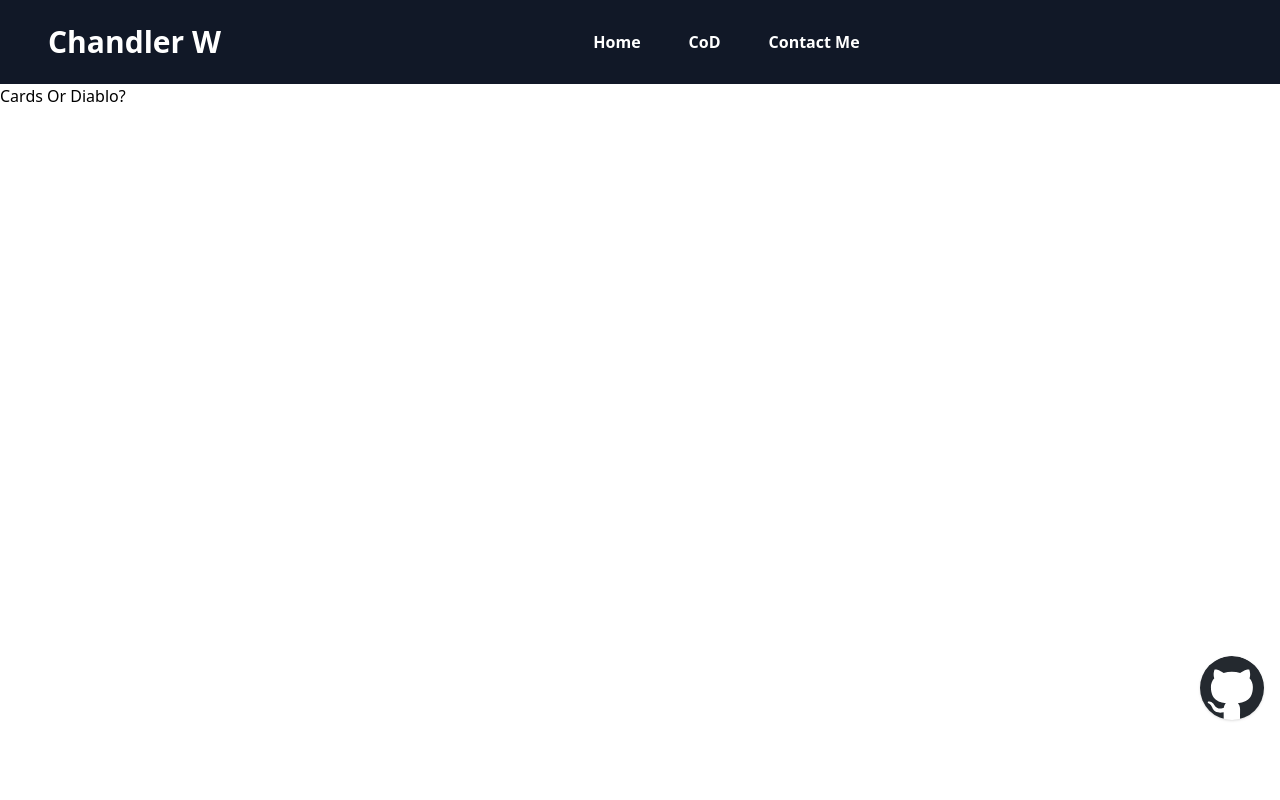
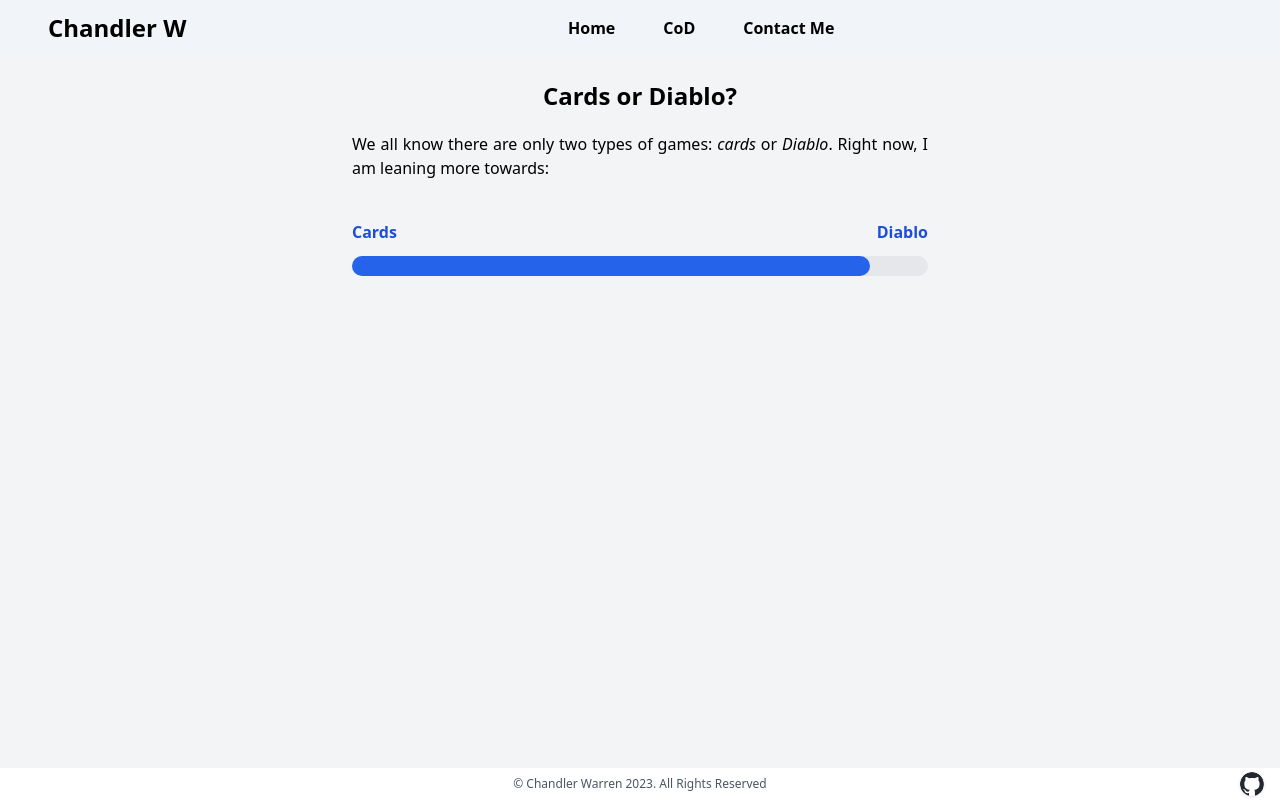
Before and after one commit to cwarren714/chandler-site, a PHP site: page /cards-or-diablo in a window 1280 px wide. Run offline with PHP 8.4, Linux system fonts and the light colour scheme.

Commit message:
working dark mode, cards or diablo

```diff
--- a/components/footer.php
+++ b/components/footer.php
@@ -1,8 +1,13 @@
-<footer class="bg-white dark:bg-gray-900 fixed bottom-0 w-full">
-    <div class="container flex flex-col items-center justify-between p-6 mx-auto space-y-4 sm:space-y-0 sm:flex-row">
-
-        <p class="text-sm text-gray-600 dark:text-gray-300">© Copyright 2023. All Rights Reserved</p>
-
+<footer class="bg-white dark:bg-gray-900 fixed bottom-0 w-full h-15">
+    <div class="container flex flex-col justify-center items-center p-2 mx-auto space-y-4 sm:space-y-0 sm:flex-row">
+        <p class="text-xs text-gray-600 dark:text-gray-300">© Chandler Warren 2023. All Rights Reserved</p>
+    </div>
+    <div class="absolute bottom-0 mb-1 right-0  mr-4 z-10">
+        <div>
+            <a title="View the PAT stack" href="https://github.com/cwarren714/chandler-site" target="_blank" class="block w-6 h-6 rounded-full transition-all shadow hover:shadow-lg transform hover:scale-110 hover:rotate-12">
+                <img class="object-cover object-center w-full h-full rounded-full" x-bind:src="darkMode==='dark' ? './assets/github-mark-white.svg' : './assets/github-mark.svg'" />
+            </a>
+        </div>
     </div>
 </footer>
 
--- a/components/header.php
+++ b/components/header.php
@@ -9,3 +9,4 @@
     <link href="./dist/output.css" rel="stylesheet">
     <script defer src="https://cdn.jsdelivr.net/npm/alpinejs@3.x.x/dist/cdn.min.js"></script>
 </head>
+<?php include './components/navbar.php'; ?>
--- a/components/navbar.php
+++ b/components/navbar.php
@@ -1,9 +1,8 @@
 <div class="flex flex-wrap place-items-center">
     <section class="relative mx-auto">
-        <!-- navbar -->
-        <nav class="flex justify-between bg-gray-900 text-white w-screen">
-            <div class="px-5 xl:px-12 py-6 flex w-full items-center">
-                <a class="text-3xl font-bold font-heading" href="#">
+        <nav class="flex justify-between bg-slate-100 dark:bg-gray-900 dark:text-white w-screen">
+            <div class="px-5 xl:px-12 py-3 flex w-full items-center">
+                <a class="text-2xl font-bold font-heading" href="/">
                     Chandler W
                 </a>
                 <!-- Nav Links -->
@@ -14,9 +13,27 @@
                     <li><a class="hover:text-gray-200" href="/cards-or-diablo">CoD</a></li>
                     <li><a class="hover:text-gray-200" href="/contact">Contact Me</a></li>
                 </ul>
+                <div class="flex justify-center align-middle ml-4 mt-2">
+                    <div x-show="darkMode == 'dark'">
+                        <button x-on:click="darkMode = 'light'">
+                            <svg xmlns="http://www.w3.org/2000/svg" x-bind:class="{'border-2 border-red/50': darkMode === 'light'}" class="w-6 h-6 p-1 text-gray-700 transition rounded-full cursor-pointer bg-gray-50 hover:bg-gray-200" fill="none" viewBox="0 0 24 24" stroke="currentColor" stroke-width="2">
+                                <path stroke-linecap="round" stroke-linejoin="round" d="M12 3v1m0 16v1m9-9h-1M4 12H3m15.364 6.364l-.707-.707M6.343 6.343l-.707-.707m12.728 0l-.707.707M6.343 17.657l-.707.707M16 12a4 4 0 11-8 0 4 4 0 018 0z" />
+                            </svg>
+                            <span class="sr-only">light</span>
+                        </button>
+                    </div>
+
+                    <div x-show="darkMode == 'light'">
+                        <button x-on:click="darkMode = 'dark'">
+                            <svg xmlns="http://www.w3.org/2000/svg" x-bind:class="{'border-2 border-red/50': darkMode === 'dark'}" class="w-6 h-6 p-1 text-gray-100 transition bg-gray-700 rounded-full cursor-pointer dark:hover:bg-gray-600" viewBox="0 0 20 20" fill="currentColor">
+                                <path d="M17.293 13.293A8 8 0 016.707 2.707a8.001 8.001 0 1010.586 10.586z" />
+                            </svg>
+                            <span class="sr-only">dark</span>
+                        </button>
+                    </div>
+                </div>
 
             </div>
-
             <a class="navbar-burger self-center mr-12 xl:hidden" href="#">
                 <svg xmlns="http://www.w3.org/2000/svg" class="h-6 w-6 hover:text-gray-200" fill="none" viewBox="0 0 24 24" stroke="currentColor">
                     <path stroke-linecap="round" stroke-linejoin="round" stroke-width="2" d="M4 6h16M4 12h16M4 18h16" />
@@ -26,10 +43,3 @@
 
     </section>
 </div>
-<div class="absolute bottom-0 right-0 mb-20 mr-4 z-10">
-    <div>
-        <a title="View the PAT stack" href="https://github.com/cwarren714/chandler-site" target="_blank" class="block w-16 h-16 rounded-full transition-all shadow hover:shadow-lg transform hover:scale-110 hover:rotate-12">
-            <img class="object-cover object-center w-full h-full rounded-full" src="./assets/github-mark.svg" />
-        </a>
-    </div>
-</div>
--- a/dist/output.css
+++ b/dist/output.css
@@ -623,6 +623,21 @@ video {
   margin-right: 0.5rem;
 }
 
+.my-6 {
+  margin-top: 1.5rem;
+  margin-bottom: 1.5rem;
+}
+
+.mx-4 {
+  margin-left: 1rem;
+  margin-right: 1rem;
+}
+
+.my-5 {
+  margin-top: 1.25rem;
+  margin-bottom: 1.25rem;
+}
+
 .mb-4 {
   margin-bottom: 1rem;
 }
@@ -663,6 +678,38 @@ video {
   margin-bottom: 5rem;
 }
 
+.ml-4 {
+  margin-left: 1rem;
+}
+
+.mt-1 {
+  margin-top: 0.25rem;
+}
+
+.mt-2 {
+  margin-top: 0.5rem;
+}
+
+.mt-5 {
+  margin-top: 1.25rem;
+}
+
+.mb-10 {
+  margin-bottom: 2.5rem;
+}
+
+.mb-1 {
+  margin-bottom: 0.25rem;
+}
+
+.mt-10 {
+  margin-top: 2.5rem;
+}
+
+.mb-3 {
+  margin-bottom: 0.75rem;
+}
+
 .block {
   display: block;
 }
@@ -731,8 +798,36 @@ video {
   width: auto;
 }
 
+.w-12 {
+  width: 3rem;
+}
+
+.w-10 {
+  width: 2.5rem;
+}
+
+.w-2\/3 {
+  width: 66.666667%;
+}
+
 .max-w-lg {
   max-width: 32rem;
+}
+
+.max-w-3xl {
+  max-width: 48rem;
+}
+
+.max-w-2xl {
+  max-width: 42rem;
+}
+
+.max-w-xl {
+  max-width: 36rem;
+}
+
+.max-w-\[343px\] {
+  max-width: 343px;
 }
 
 .shrink-0 {
@@ -847,6 +959,21 @@ video {
   background-color: rgb(55 65 81 / var(--tw-bg-opacity));
 }
 
+.bg-slate-100 {
+  --tw-bg-opacity: 1;
+  background-color: rgb(241 245 249 / var(--tw-bg-opacity));
+}
+
+.bg-blue-600 {
+  --tw-bg-opacity: 1;
+  background-color: rgb(37 99 235 / var(--tw-bg-opacity));
+}
+
+.bg-gray-200 {
+  --tw-bg-opacity: 1;
+  background-color: rgb(229 231 235 / var(--tw-bg-opacity));
+}
+
 .fill-current {
   fill: currentColor;
 }
@@ -867,6 +994,10 @@ video {
 
 .p-6 {
   padding: 1.5rem;
+}
+
+.p-2 {
+  padding: 0.5rem;
 }
 
 .px-4 {
@@ -899,8 +1030,44 @@ video {
   padding-bottom: 1.5rem;
 }
 
+.py-3 {
+  padding-top: 0.75rem;
+  padding-bottom: 0.75rem;
+}
+
+.px-3 {
+  padding-left: 0.75rem;
+  padding-right: 0.75rem;
+}
+
+.px-8 {
+  padding-left: 2rem;
+  padding-right: 2rem;
+}
+
+.py-4 {
+  padding-top: 1rem;
+  padding-bottom: 1rem;
+}
+
+.pt-10 {
+  padding-top: 2.5rem;
+}
+
+.text-left {
+  text-align: left;
+}
+
 .text-center {
   text-align: center;
+}
+
+.text-justify {
+  text-align: justify;
+}
+
+.align-middle {
+  vertical-align: middle;
 }
 
 .text-2xl {
@@ -918,6 +1085,21 @@ video {
   line-height: 1.25rem;
 }
 
+.text-xs {
+  font-size: 0.75rem;
+  line-height: 1rem;
+}
+
+.text-lg {
+  font-size: 1.125rem;
+  line-height: 1.75rem;
+}
+
+.text-base {
+  font-size: 1rem;
+  line-height: 1.5rem;
+}
+
 .font-bold {
   font-weight: 700;
 }
@@ -928,6 +1110,14 @@ video {
 
 .font-semibold {
   font-weight: 600;
+}
+
+.font-extrabold {
+  font-weight: 800;
+}
+
+.leading-3 {
+  line-height: .75rem;
 }
 
 .tracking-wide {
@@ -967,6 +1157,11 @@ video {
 .text-gray-600 {
   --tw-text-opacity: 1;
   color: rgb(75 85 99 / var(--tw-text-opacity));
+}
+
+.text-blue-700 {
+  --tw-text-opacity: 1;
+  color: rgb(29 78 216 / var(--tw-text-opacity));
 }
 
 .shadow {
@@ -1136,8 +1346,26 @@ video {
 }
 
 @media (min-width: 768px) {
+  .md\:mx-auto {
+    margin-left: auto;
+    margin-right: auto;
+  }
+
   .md\:flex {
     display: flex;
+  }
+
+  .md\:max-w-\[516px\] {
+    max-width: 516px;
+  }
+
+  .md\:px-0 {
+    padding-left: 0px;
+    padding-right: 0px;
+  }
+
+  .md\:pb-10 {
+    padding-bottom: 2.5rem;
   }
 
   .md\:text-3xl {
--- a/pages/cod.php
+++ b/pages/cod.php
@@ -1,6 +1,20 @@
 <?php include './components/header.php'; ?>
 
-<body>
-    <?php include './components/navbar.php' ?>
-    <h3>Cards Or Diablo?</h3>
+<body class="bg-gray-100 dark:bg-gray-800 dark:text-slate-300 w-full">
+    <div class="flex flex-col justify-center max-w-xl mx-4 md:mx-auto text-center my-6">
+        <div>
+            <h1 class="text-2xl font-bold">Cards or Diablo?</h1>
+        </div>
+        <article class="flex justify-center mt-5 text-justify">
+            <p>We all know there are only two types of games: <i>cards</i> or <i>Diablo</i>. Right now, I am leaning more towards:</p>
+        </article>
+        <div class="flex justify-between mt-10 mb-3">
+            <span class="text-base font-extrabold text-blue-700 dark:text-white">Cards</span>
+            <span class="text-base font-extrabold text-blue-700 dark:text-white">Diablo</span>
+        </div>
+        <div class="w-full bg-gray-200 rounded-full h-5 dark:bg-gray-700">
+            <div class="bg-blue-600 h-5 rounded-full" style="width: 90%"></div>
+        </div>
+    </div>
 </body>
+<?php include './components/footer.php' ?>
```
Also changed, not shown: other parts of dist/output.css (+80 -0 lines), pages/home.php (+5 -29 lines).
